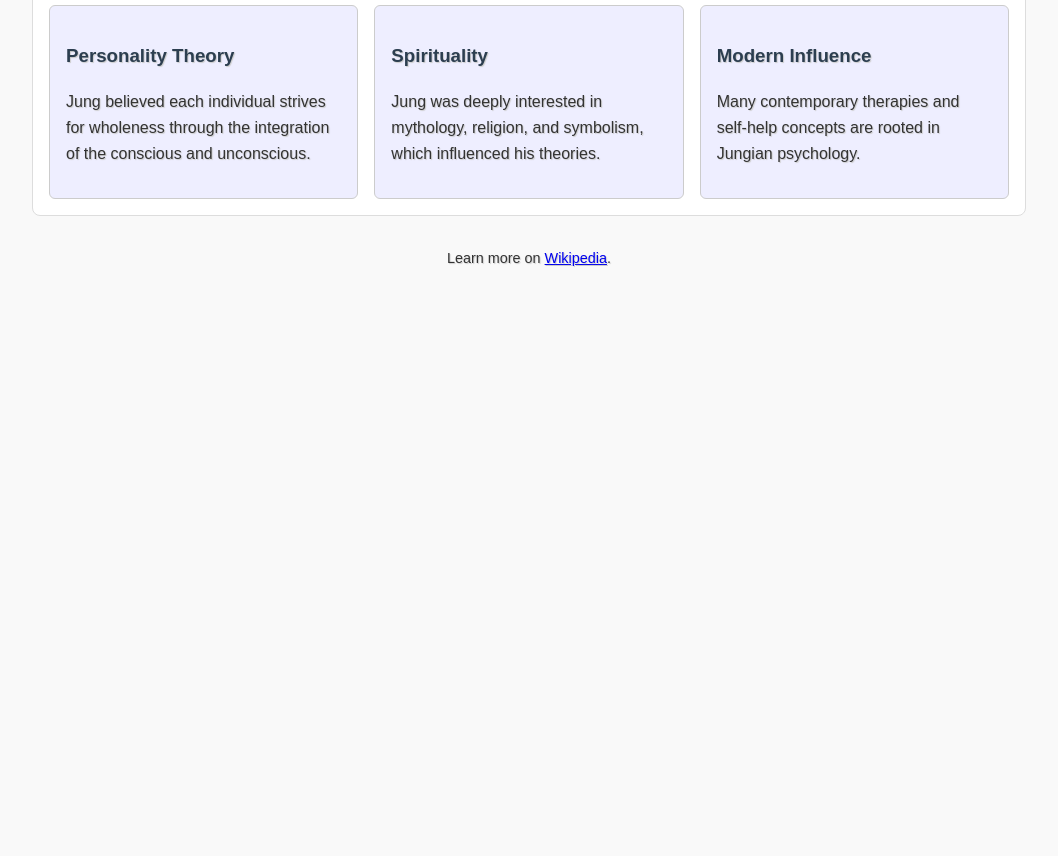
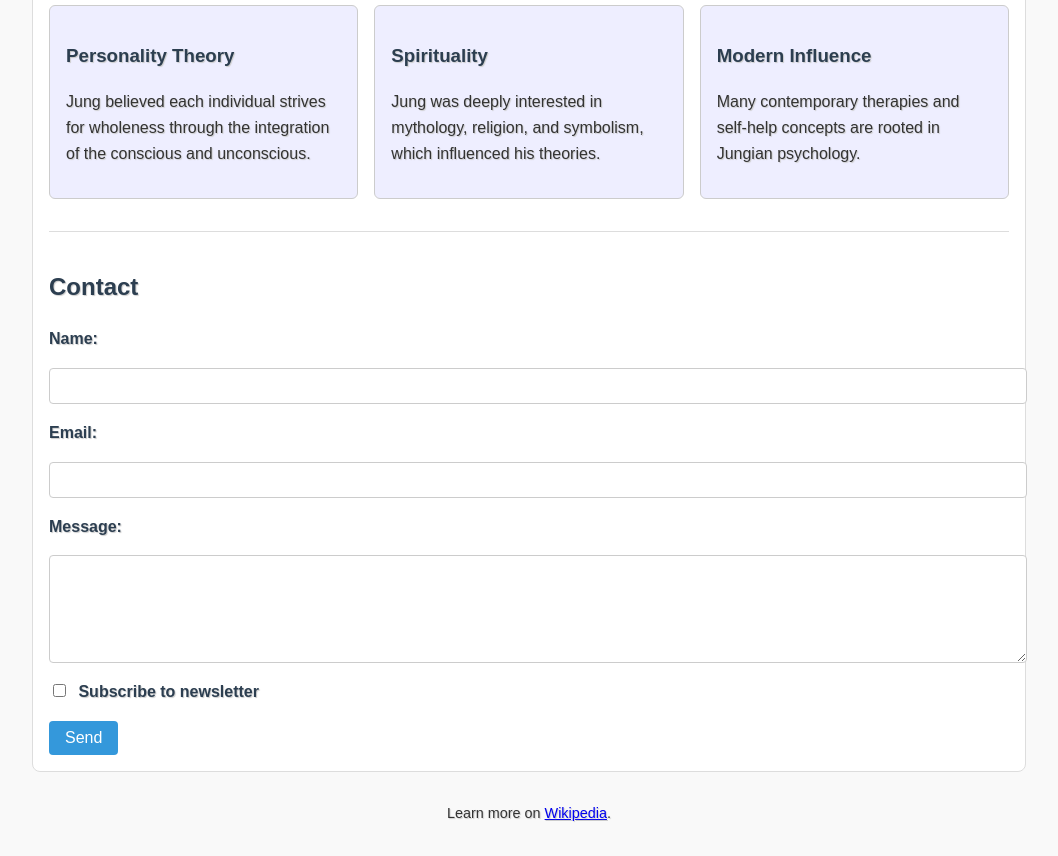
Before and after one commit to PlummerNigel-FS/iwa, a plain HTML site: page plummer_nigel_exercise_html/index.html in a window 1280 px wide. Shown: the part 1516-2372 px from the top of the page, without its empty margins (111-1169 px from the left). Before the commit the page ends 1816 px from the top, so only its background shows below. Drawn offline with Linux system fonts and the light colour scheme.

Commit message:
contact form and javascript added

```diff
--- a/plummer_nigel_exercise_html/CSS/styles.css
+++ b/plummer_nigel_exercise_html/CSS/styles.css
@@ -91,3 +91,51 @@ nav ul {
   flex-direction: row;
   flex-wrap: wrap;
 }
+
+/* === Contact Form === */
+#contact {
+  margin-top: 2rem;
+  padding-top: 1rem;
+  border-top: 1px solid #ddd;
+}
+
+#contact form {
+  display: flex;
+  flex-direction: column;
+  gap: 1rem;
+}
+
+#contact label {
+  font-weight: bold;
+  display: block;
+  color: #2c3e50;
+}
+
+#contact input[type="text"],
+#contact input[type="email"],
+#contact textarea {
+  padding: 0.5rem;
+  border: 1px solid #ccc;
+  border-radius: 4px;
+  font-size: 1rem;
+  width: 100%;
+}
+
+#contact input[type="checkbox"] {
+  margin-right: 0.5rem;
+}
+
+#contact button {
+  width: fit-content;
+  background-color: #3498db;
+  color: white;
+  border: none;
+  padding: 0.5rem 1rem;
+  border-radius: 4px;
+  cursor: pointer;
+  font-size: 1rem;
+}
+
+#contact button:hover {
+  background-color: #1abc9c;
+}
--- a/plummer_nigel_exercise_html/index.html
+++ b/plummer_nigel_exercise_html/index.html
@@ -93,6 +93,26 @@
           </p>
         </article>
       </section>
+      <section id="contact">
+        <h2>Contact</h2>
+        <form action="#" method="post">
+          <label for="name">Name:</label>
+          <input type="text" id="name" name="name" required />
+
+          <label for="email">Email:</label>
+          <input type="email" id="email" name="email" required />
+
+          <label for="message">Message:</label>
+          <textarea id="message" name="message" rows="5" required></textarea>
+
+          <label>
+            <input type="checkbox" name="subscribe" />
+            Subscribe to newsletter
+          </label>
+
+          <button type="submit">Send</button>
+        </form>
+      </section>
     </main>
     <footer>
       <p>
@@ -102,5 +122,6 @@
         >.
       </p>
     </footer>
+    <script src="js/main.js"></script>
   </body>
 </html>
--- /dev/null
+++ b/plummer_nigel_exercise_html/js/main.js
@@ -0,0 +1,12 @@
+function smoothScroll() {
+  const navLinks = document.querySelectorAll("nav a");
+  navLinks.forEach((link) => {
+    link.addEventListener("click", function (e) {
+      e.preventDefault();
+      const navHash = document.querySelector(link.hash);
+      navHash.scrollIntoView({ behavior: "smooth" });
+    });
+  });
+}
+
+smoothScroll();
```
Also changed, not shown: 2 other files.
